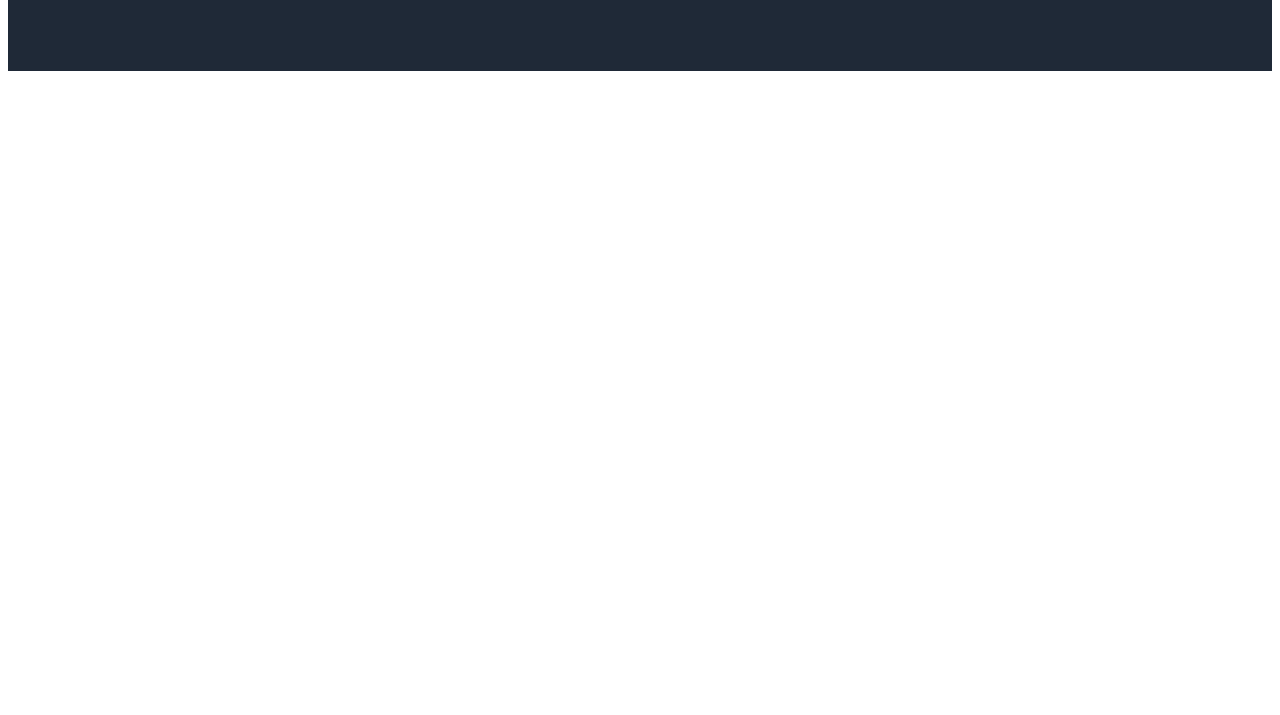
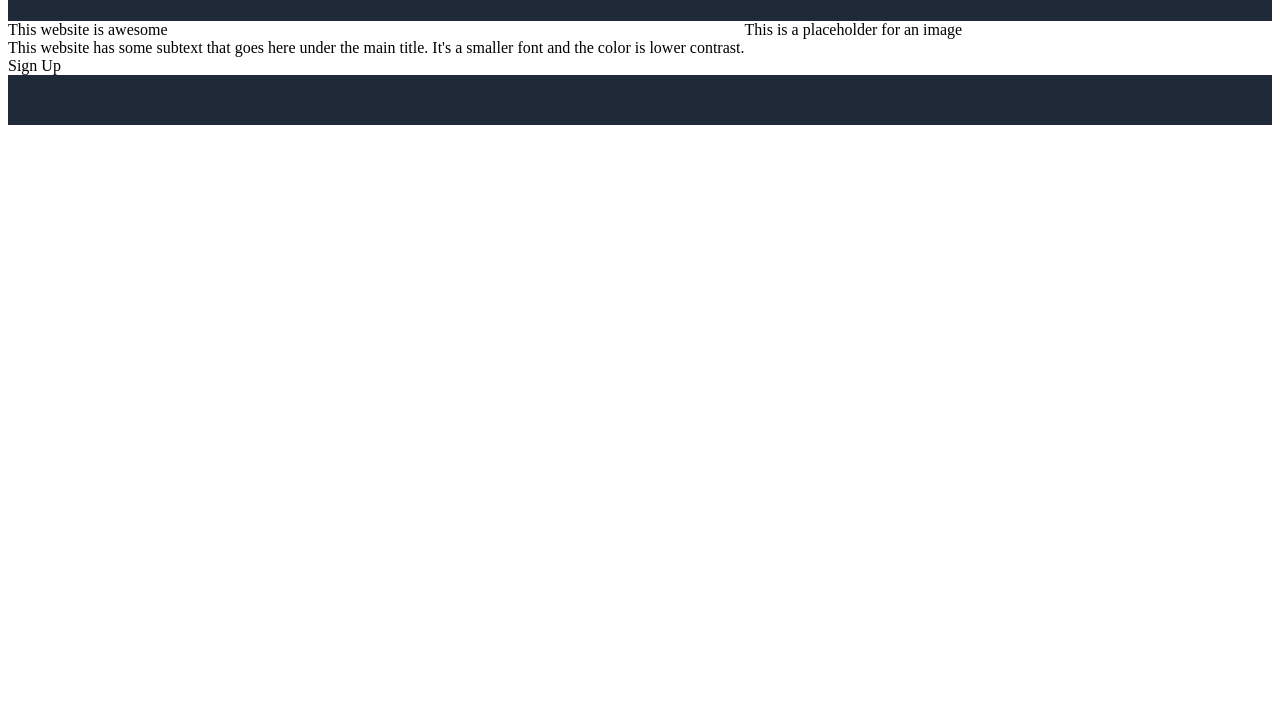
Before and after one commit to 490058/super-landing-page, a plain HTML site: page index.html in a window 1280 px wide. Shown: the part 85-800 px from the top of the page. Drawn offline with Linux system fonts and the light colour scheme.

Commit message:
set hero basic structure

```diff
--- a/index.html
+++ b/index.html
@@ -16,7 +16,14 @@
             <li>header link three</li>
         </ul>
     </div>
-    <div class="information"></div>
+    <div class="hero">
+        <div class="hero-info">
+            <div class="hero-main">This website is awesome</div>
+            <div class="hero-text">This website has some subtext that goes here under the main title. It's a smaller font and the color is lower contrast.</div>
+            <div class="button" id="button-hero">Sign Up</div>
+        </div>
+        <div class="hero-img">This is a placeholder for an image</div>
+    </div>
     <div class="content"></div>
     <div class="reviews"></div>
     <div class="mail-list"></div>
--- a/styles.css
+++ b/styles.css
@@ -28,3 +28,7 @@ ul {
     font-size: 18px;
     color: #E5E7EB;
 }
+
+.hero {
+    display: flex;
+}
```
